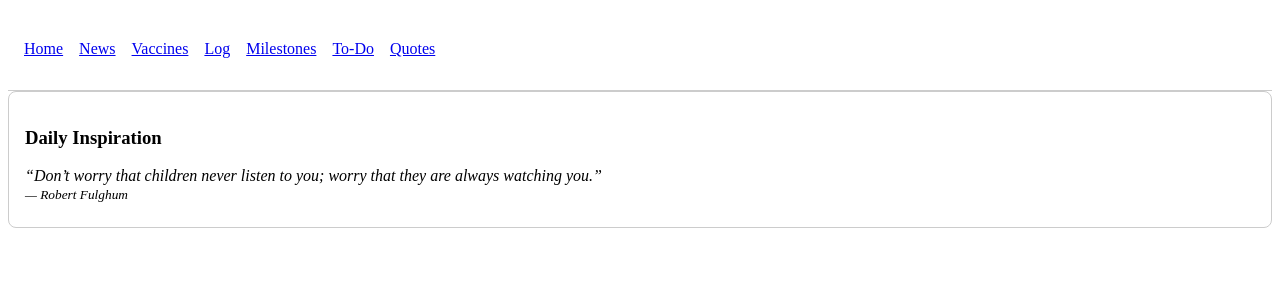
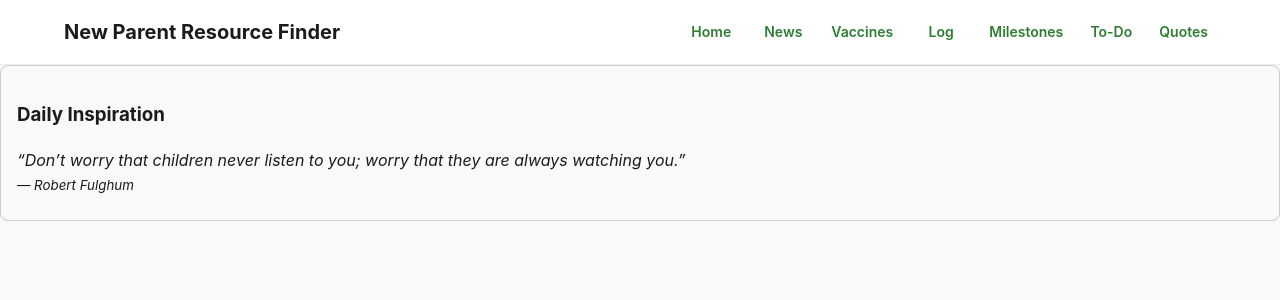
Before and after one commit to Andrew-Snyder627/new-parent-dashboard, a React (Vite) app: page /quotes in a window 1280 px wide. Shown: the top 300 px of the page. Built offline with nearby package versions, Linux system fonts and the light colour scheme.

Commit message:
Initial styling in place, new CardShell component built to handle stlying, component refactor next

```diff
--- a/package.json
+++ b/package.json
@@ -10,6 +10,10 @@
     "preview": "vite preview"
   },
   "dependencies": {
+    "@emotion/react": "^11.14.0",
+    "@emotion/styled": "^11.14.1",
+    "@mui/icons-material": "^7.3.1",
+    "@mui/material": "^7.3.1",
     "react": "^19.1.0",
     "react-dom": "^19.1.0",
     "react-router-dom": "^7.7.1"
--- a/src/components/Home.jsx
+++ b/src/components/Home.jsx
@@ -1,29 +1,98 @@
 import React from "react";
-import QuoteBox from "../components/QuoteBox";
-import TodoList from "../components/TodoList";
+import styles from "../styles/Home.module.css";
+import CardShell from "./ui/CardShell";
+import QuoteBox from "./QuoteBox";
 import NewsFeed from "./NewsFeed";
+import TodoList from "./TodoList";
+import MilestoneTracker from "./MilestoneTracker";
 import VaccineSchedule from "./VaccineSchedule";
 import DiaperLog from "./DiaperLog";
+import { Button } from "@mui/material";
+import { Link as RouterLink } from "react-router-dom";
 
 function Home() {
   return (
-    <div className="home-dashboard" style={{ padding: "2rem" }}>
-      <h1>Welcome, New Parent!</h1>
-      <div
-        className="dashboard-grid"
-        style={{
-          display: "grid",
-          gridTemplateColumns: "repeat(auto-fit, minmax(300px, 1fr))",
-          gap: "1.5rem",
-          marginTop: "2rem",
-        }}
-      >
-        <QuoteBox preview />
-        <TodoList preview />
-        <NewsFeed preview />
-        <VaccineSchedule preview />
-        <DiaperLog preview />
-        {/* Insert other preview components here later */}
+    <div className={styles.container}>
+      <h1 style={{ marginBottom: 16 }}>Welcome, New Parent!</h1>
+
+      <div className={styles.grid}>
+        <div className={styles.card}>
+          <CardShell
+            title="Daily Inspiration"
+            footer={
+              <Button component={RouterLink} to="/quotes">
+                View More
+              </Button>
+            }
+          >
+            <QuoteBox preview />
+          </CardShell>
+        </div>
+
+        <div className={`${styles.card} ${styles.cardWide}`}>
+          <CardShell
+            title="Parenting News"
+            footer={
+              <Button component={RouterLink} to="/news">
+                View Full News Feed
+              </Button>
+            }
+          >
+            <NewsFeed preview />
+          </CardShell>
+        </div>
+
+        <div className={styles.card}>
+          <CardShell
+            title="To-Do List"
+            footer={
+              <Button component={RouterLink} to="/todos">
+                View Full To-Do
+              </Button>
+            }
+          >
+            <TodoList preview />
+          </CardShell>
+        </div>
+
+        <div className={styles.card}>
+          <CardShell
+            title="Milestones"
+            footer={
+              <Button component={RouterLink} to="/milestones">
+                View All Milestones
+              </Button>
+            }
+          >
+            <MilestoneTracker preview />
+          </CardShell>
+        </div>
+
+        <div className={styles.card}>
+          <CardShell
+            title="Vaccinations"
+            footer={
+              <Button component={RouterLink} to="/vaccines">
+                View Full Schedule
+              </Button>
+            }
+          >
+            <VaccineSchedule preview />
+          </CardShell>
+        </div>
+
+        <div className={styles.card}>
+          <CardShell
+            title="Recent Log"
+            footer={
+              <Button component={RouterLink} to="/log">
+                View Full Log
+              </Button>
+            }
+          >
+            <DiaperLog preview />
+          </CardShell>
+        </div>
       </div>
     </div>
   );
--- a/src/components/Navbar.jsx
+++ b/src/components/Navbar.jsx
@@ -1,34 +1,44 @@
-import { Link } from "react-router-dom";
+import React from "react";
+import { AppBar, Toolbar, Typography, Button, Stack } from "@mui/material";
+import { Link as RouterLink } from "react-router-dom";
 
 function Navbar() {
   return (
-    <nav style={{ padding: "1rem", borderBottom: "1px solid #ccc" }}>
-      <ul
-        style={{ listStyle: "none", display: "flex", gap: "1rem", padding: 0 }}
-      >
-        <li>
-          <Link to="/">Home</Link>
-        </li>
-        <li>
-          <Link to="/news">News</Link>
-        </li>
-        <li>
-          <Link to="/vaccines">Vaccines</Link>
-        </li>
-        <li>
-          <Link to="/log">Log</Link>
-        </li>
-        <li>
-          <Link to="/milestones">Milestones</Link>
-        </li>
-        <li>
-          <Link to="/todos">To-Do</Link>
-        </li>
-        <li>
-          <Link to="/quotes">Quotes</Link>
-        </li>
-      </ul>
-    </nav>
+    <AppBar
+      position="sticky"
+      color="inherit"
+      elevation={0}
+      sx={{ borderBottom: "1px solid rgba(0,0,0,0.06)" }}
+    >
+      <Toolbar sx={{ maxWidth: 1200, width: "100%", mx: "auto" }}>
+        <Typography variant="h6" sx={{ flexGrow: 1, fontWeight: 700 }}>
+          New Parent Resource Finder
+        </Typography>
+        <Stack direction="row" spacing={1}>
+          <Button component={RouterLink} to="/">
+            Home
+          </Button>
+          <Button component={RouterLink} to="/news">
+            News
+          </Button>
+          <Button component={RouterLink} to="/vaccines">
+            Vaccines
+          </Button>
+          <Button component={RouterLink} to="/log">
+            Log
+          </Button>
+          <Button component={RouterLink} to="/milestones">
+            Milestones
+          </Button>
+          <Button component={RouterLink} to="/todos">
+            To-Do
+          </Button>
+          <Button component={RouterLink} to="/quotes">
+            Quotes
+          </Button>
+        </Stack>
+      </Toolbar>
+    </AppBar>
   );
 }
 
--- a/src/main.jsx
+++ b/src/main.jsx
@@ -2,11 +2,16 @@ import React from "react";
 import ReactDOM from "react-dom/client";
 import App from "./App.jsx";
 import { BrowserRouter } from "react-router-dom";
+import { ThemeProvider, CssBaseline } from "@mui/material";
+import theme from "./theme";
 
 ReactDOM.createRoot(document.getElementById("root")).render(
   <React.StrictMode>
     <BrowserRouter>
-      <App />
+      <ThemeProvider theme={theme}>
+        <CssBaseline />
+        <App />
+      </ThemeProvider>
     </BrowserRouter>
   </React.StrictMode>
 );
--- /dev/null
+++ b/src/styles/Home.module.css
@@ -0,0 +1,35 @@
+.container {
+  padding: 24px;
+  max-width: 1200px;
+  margin: 0 auto;
+}
+
+.grid {
+  display: grid;
+  gap: 20px;
+  grid-template-columns: repeat(12, 1fr);
+}
+
+.card {
+  grid-column: span 4;
+}
+
+.cardWide {
+  grid-column: span 6;
+}
+
+@media (max-width: 1100px) {
+  .card {
+    grid-column: span 6;
+  }
+  .cardWide {
+    grid-column: span 12;
+  }
+}
+
+@media (max-width: 700px) {
+  .card,
+  .cardWide {
+    grid-column: span 12;
+  }
+}
--- /dev/null
+++ b/src/theme.js
@@ -0,0 +1,48 @@
+import { createTheme } from "@mui/material/styles";
+
+const theme = createTheme({
+  palette: {
+    mode: "light",
+    primary: {
+      main: "#2e7d32", // calm, natural green
+      light: "#60ad5e",
+      dark: "#005005",
+      contrastText: "#ffffff",
+    },
+    secondary: {
+      main: "#5e8d6a",
+      light: "#8db597",
+      dark: "#35533e",
+      contrastText: "#ffffff",
+    },
+    background: {
+      default: "#f7faf7", // soft, natural background
+      paper: "#ffffff",
+    },
+    text: {
+      primary: "#1b1b1b",
+      secondary: "#4f5b50",
+    },
+  },
+  shape: { borderRadius: 12 },
+  typography: {
+    fontFamily: [
+      "Inter",
+      "system-ui",
+      "-apple-system",
+      "Segoe UI",
+      "Roboto",
+      "Helvetica Neue",
+      "Arial",
+      "Noto Sans",
+      "Apple Color Emoji",
+      "Segoe UI Emoji",
+    ].join(","),
+    h1: { fontWeight: 700, letterSpacing: "-0.02em" },
+    h2: { fontWeight: 700, letterSpacing: "-0.01em" },
+    h3: { fontWeight: 600 },
+    button: { textTransform: "none", fontWeight: 600 },
+  },
+});
+
+export default theme;
--- /dev/null
+++ b/src/ui/CardShell.jsx
@@ -0,0 +1,14 @@
+import React from "react";
+import styles from "../../styles/CardShell.module.css";
+
+const CardShell = ({ title, children, footer }) => {
+  return (
+    <div className={styles.card}>
+      {title && <h3 className={styles.header}>{title}</h3>}
+      <div>{children}</div>
+      {footer && <div style={{ marginTop: 8 }}>{footer}</div>}
+    </div>
+  );
+};
+
+export default CardShell;
```
Also changed, not shown: src/styles/CardShell.module.css (added, +14 -0 lines), 2 other files (tests, documents, lock files or other folders).
